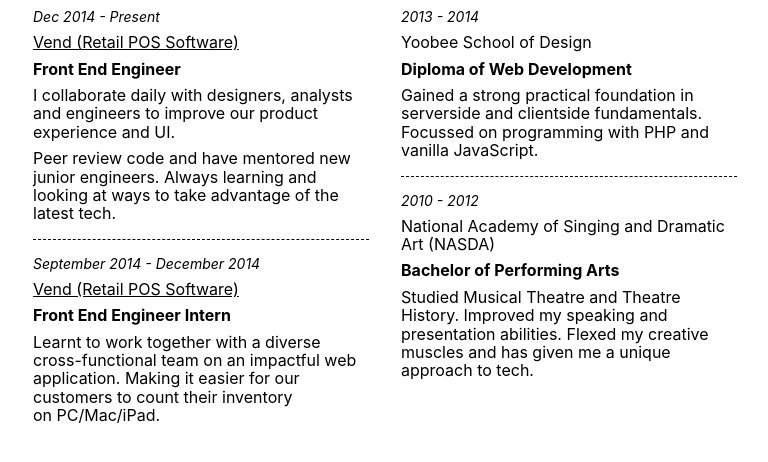
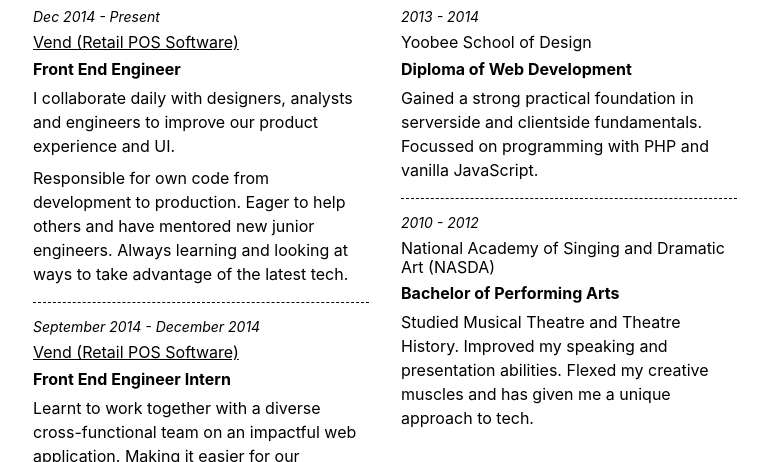
Before and after one commit to jamsinclair/resume, a website: page index.html in a window 1280 px wide. Shown: the part 433-895 px from the top of the page, without its empty margins (255-1023 px from the left). Drawn offline with Linux system fonts and the light colour scheme.

Commit message:
Tweak line height and job desc

```diff
--- a/index.html
+++ b/index.html
@@ -53,12 +53,12 @@
                 <a class="black dim" href="https://vendhq.com">Vend (Retail POS Software)</a>
               </p>
               <p class="measure mv2 b">Front End Engineer</p>
-              <p class="measure mv2">
+              <p class="measure mv2 lh-copy">
                 I collaborate daily with designers, analysts and engineers to
                 improve our product experience and UI.
               </p>
-              <p class="measure mv2">
-                Peer review code and have mentored new junior engineers. Always learning and
+              <p class="measure mv2 lh-copy">
+                Responsible for own code from development to production. Eager to help others and have mentored new junior engineers. Always learning and
                 looking at ways to take advantage of the latest&nbsp;tech.
               </p>
             </li>
@@ -68,7 +68,7 @@
                 <a class="black dim" href="https://vendhq.com">Vend (Retail POS Software)</a>
               </p>
               <p class="measure mv2 b">Front End Engineer Intern</p>
-              <p class="measure mv2">
+              <p class="measure mv2 lh-copy">
                 Learnt to work together with a diverse cross-functional team on an impactful web application. Making it easier for our customers to count their inventory on&nbsp;PC/Mac/iPad.
               </p>
             </li>
@@ -82,7 +82,7 @@
               <p class="measure mv2 i f6">2013 - 2014</p>
               <p class="measure mv2">Yoobee School of Design</p>
               <p class="measure mv2 b">Diploma of Web Development</p>
-              <p class="measure mv2">
+              <p class="measure mv2 lh-copy">
                 Gained a strong practical foundation in serverside and clientside fundamentals.
                 Focussed on programming with PHP and vanilla&nbsp;JavaScript.
               </p>
@@ -91,7 +91,7 @@
               <p class="measure mv2 i f6">2010 - 2012</p>
               <p class="measure mv2">National Academy of Singing and Dramatic Art (NASDA)</p>
               <p class="measure mv2 b">Bachelor of Performing Arts</p>
-              <p class="measure mv2">
+              <p class="measure mv2 lh-copy">
                 Studied Musical Theatre and Theatre History.
                 Improved my speaking and presentation abilities.
                 Flexed my creative muscles and has given me a unique
```
